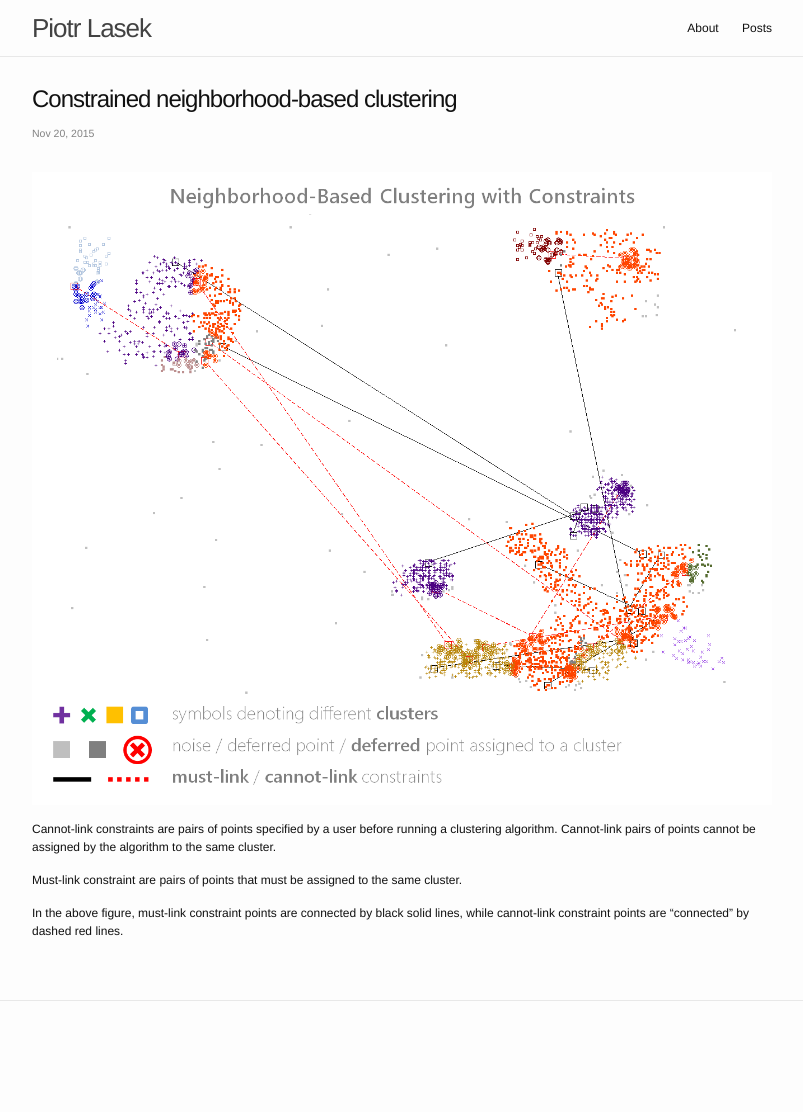
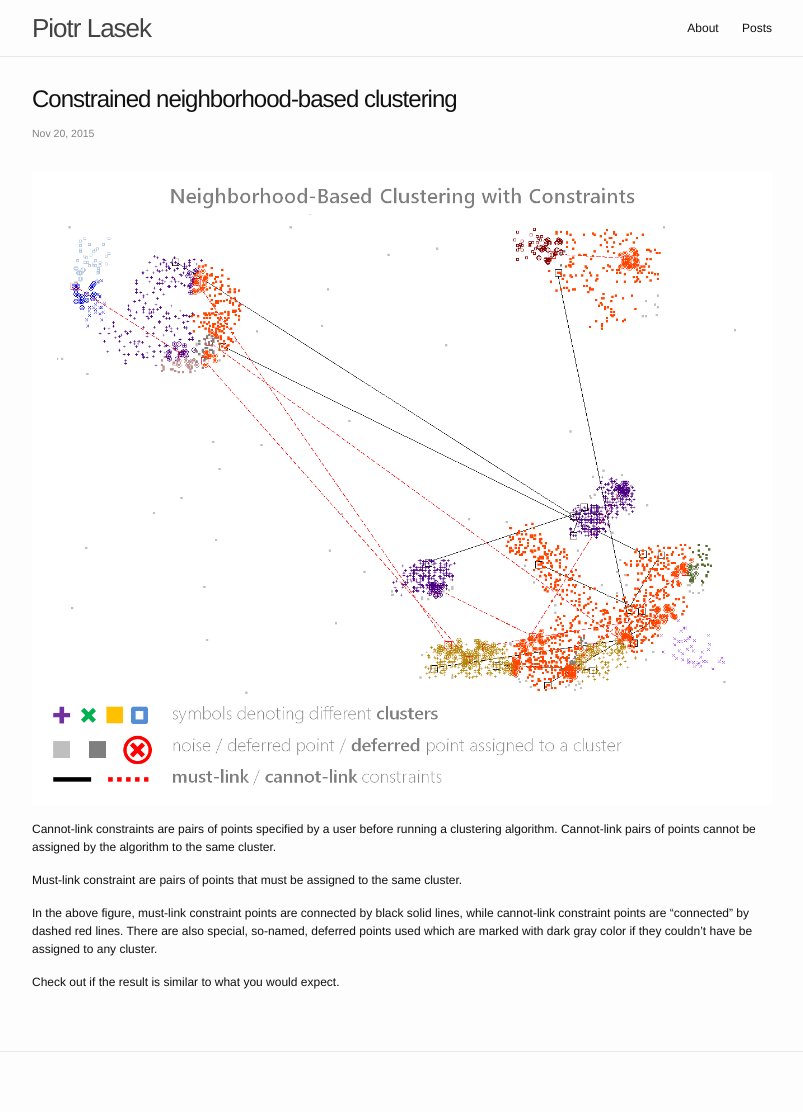
Before and after one commit to piotrlasek/piotrlasek.github.io, a Jekyll site: the page built from _posts/2015-11-20-Constrained-neighborhood-based-clustering.markdown, in a window 1280 px wide. Shown: the whole page, without its empty margins (238-1041 px from the left). Built offline with Jekyll 4.4.1, drawn with Linux system fonts in a browser that asks for light colours; before the commit the page ends 1061 px from its top, so only the background shows below that.

Commit message:
some changes

```diff
--- a/_posts/2015-11-20-Constrained-neighborhood-based-clustering.markdown
+++ b/_posts/2015-11-20-Constrained-neighborhood-based-clustering.markdown
@@ -11,4 +11,6 @@ Cannot-link constraints are pairs of points specified by a user before running a
 
 Must-link constraint are pairs of points that must be assigned to the same cluster.
 
-In the above figure, must-link constraint points are connected by black solid lines, while cannot-link constraint points are "connected" by dashed red lines.
+In the above figure, must-link constraint points are connected by black solid lines, while cannot-link constraint points are "connected" by dashed red lines. There are also special, so-named, deferred points used which are marked with dark gray color if they couldn't have be assigned to any cluster.
+
+Check out if the result is similar to what you would expect.
```
Also changed, not shown: 1 other file.
